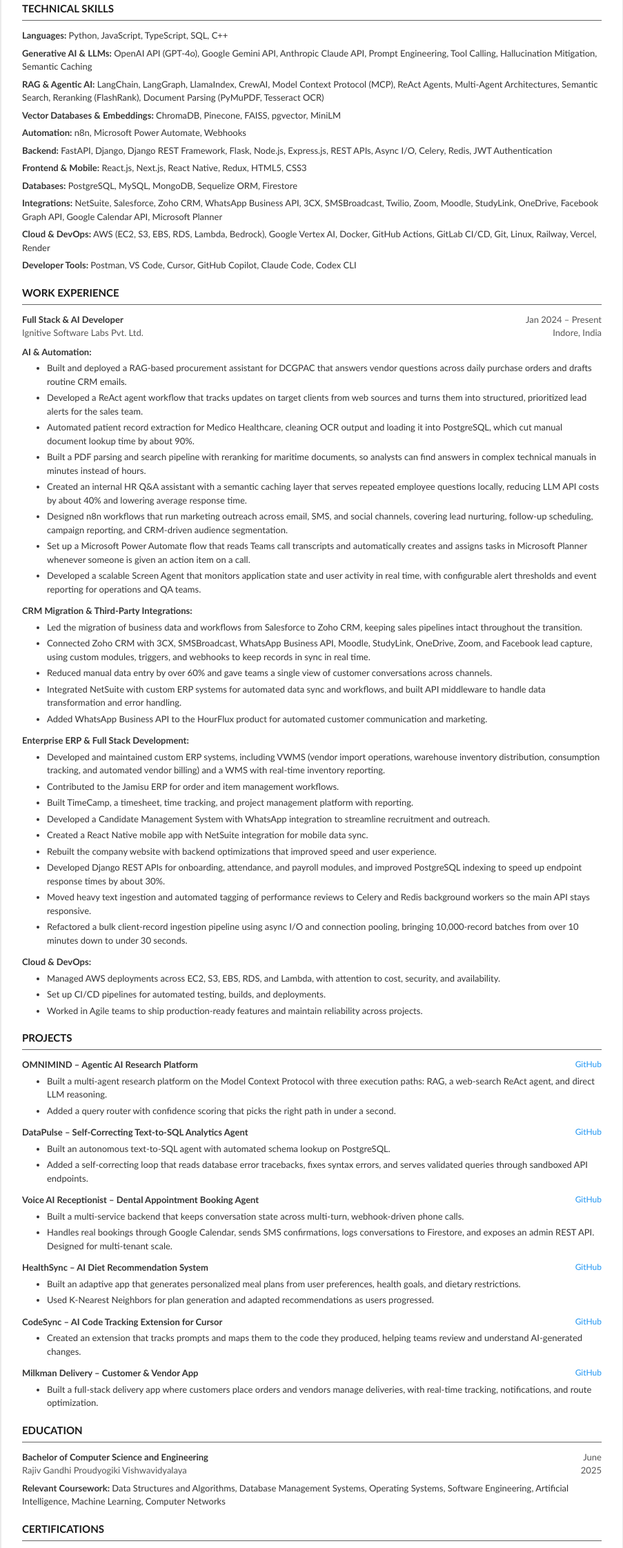
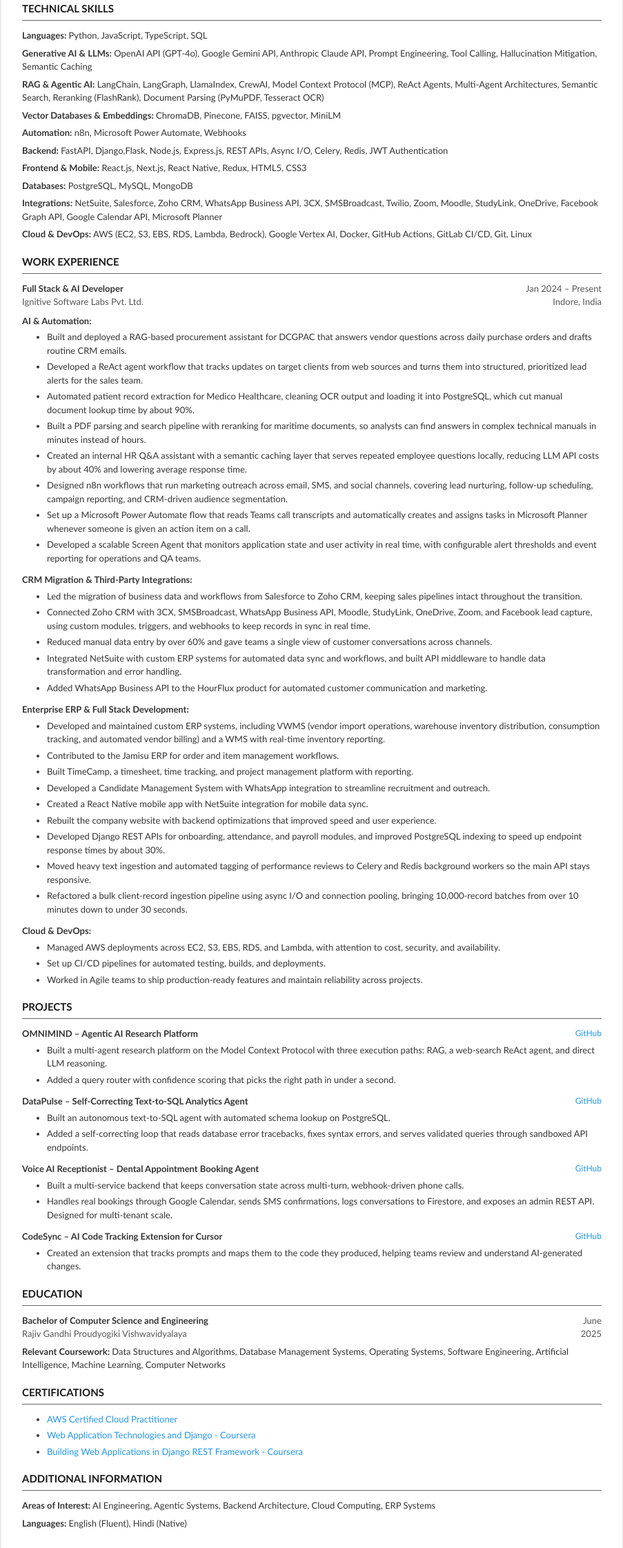
Before and after one commit to Ayushsav/Ayushsav.github.io, a plain HTML site: page index.html in a window 1280 px wide. Shown: the part 373-2617 px from the top of the page at 69% size, without its empty margins (188-1091 px from the left). Drawn offline with Linux system fonts and the light colour scheme.

Commit message:
Update Technical Skills section in index.html
Removed several backend technologies and project descriptions from the Technical Skills section.

```diff
--- a/index.html
+++ b/index.html
@@ -127,17 +127,16 @@ function downloadPDF() {
   <h2 class="section-title">Technical Skills</h2>
   <div class="section-divider"></div>
   <div class="section-content">
-    <p><strong>Languages:</strong> Python, JavaScript, TypeScript, SQL, C++</p>
+    <p><strong>Languages:</strong> Python, JavaScript, TypeScript, SQL</p>
     <p><strong>Generative AI &amp; LLMs:</strong> OpenAI API (GPT-4o), Google Gemini API, Anthropic Claude API, Prompt Engineering, Tool Calling, Hallucination Mitigation, Semantic Caching</p>
     <p><strong>RAG &amp; Agentic AI:</strong> LangChain, LangGraph, LlamaIndex, CrewAI, Model Context Protocol (MCP), ReAct Agents, Multi-Agent Architectures, Semantic Search, Reranking (FlashRank), Document Parsing (PyMuPDF, Tesseract OCR)</p>
     <p><strong>Vector Databases &amp; Embeddings:</strong> ChromaDB, Pinecone, FAISS, pgvector, MiniLM</p>
     <p><strong>Automation:</strong> n8n, Microsoft Power Automate, Webhooks</p>
-    <p><strong>Backend:</strong> FastAPI, Django, Django REST Framework, Flask, Node.js, Express.js, REST APIs, Async I/O, Celery, Redis, JWT Authentication</p>
+    <p><strong>Backend:</strong> FastAPI, Django,Flask, Node.js, Express.js, REST APIs, Async I/O, Celery, Redis, JWT Authentication</p>
     <p><strong>Frontend &amp; Mobile:</strong> React.js, Next.js, React Native, Redux, HTML5, CSS3</p>
-    <p><strong>Databases:</strong> PostgreSQL, MySQL, MongoDB, Sequelize ORM, Firestore</p>
+    <p><strong>Databases:</strong> PostgreSQL, MySQL, MongoDB</p>
     <p><strong>Integrations:</strong> NetSuite, Salesforce, Zoho CRM, WhatsApp Business API, 3CX, SMSBroadcast, Twilio, Zoom, Moodle, StudyLink, OneDrive, Facebook Graph API, Google Calendar API, Microsoft Planner</p>
-    <p><strong>Cloud &amp; DevOps:</strong> AWS (EC2, S3, EBS, RDS, Lambda, Bedrock), Google Vertex AI, Docker, GitHub Actions, GitLab CI/CD, Git, Linux, Railway, Vercel, Render</p>
-    <p><strong>Developer Tools:</strong> Postman, VS Code, Cursor, GitHub Copilot, Claude Code, Codex CLI</p>
+    <p><strong>Cloud &amp; DevOps:</strong> AWS (EC2, S3, EBS, RDS, Lambda, Bedrock), Google Vertex AI, Docker, GitHub Actions, GitLab CI/CD, Git, Linux</p>
   </div>
 </div>
 
@@ -234,24 +233,9 @@ function downloadPDF() {
     </div>
 
     <div class="subsection">
-      <div class="project-header"><div class="project-title">HealthSync – AI Diet Recommendation System</div><a href="https://github.com/Ayushsav" target="_blank" class="github-link">GitHub</a></div>
-      <ul>
-        <li>Built an adaptive app that generates personalized meal plans from user preferences, health goals, and dietary restrictions.</li>
-        <li>Used K-Nearest Neighbors for plan generation and adapted recommendations as users progressed.</li>
-      </ul>
-    </div>
-
-    <div class="subsection">
       <div class="project-header"><div class="project-title">CodeSync – AI Code Tracking Extension for Cursor</div><a href="https://github.com/Ayushsav" target="_blank" class="github-link">GitHub</a></div>
       <ul>
         <li>Created an extension that tracks prompts and maps them to the code they produced, helping teams review and understand AI-generated changes.</li>
-      </ul>
-    </div>
-
-    <div class="subsection">
-      <div class="project-header"><div class="project-title">Milkman Delivery – Customer &amp; Vendor App</div><a href="https://github.com/Ayushsav" target="_blank" class="github-link">GitHub</a></div>
-      <ul>
-        <li>Built a full-stack delivery app where customers place orders and vendors manage deliveries, with real-time tracking, notifications, and route optimization.</li>
       </ul>
     </div>
 
```
